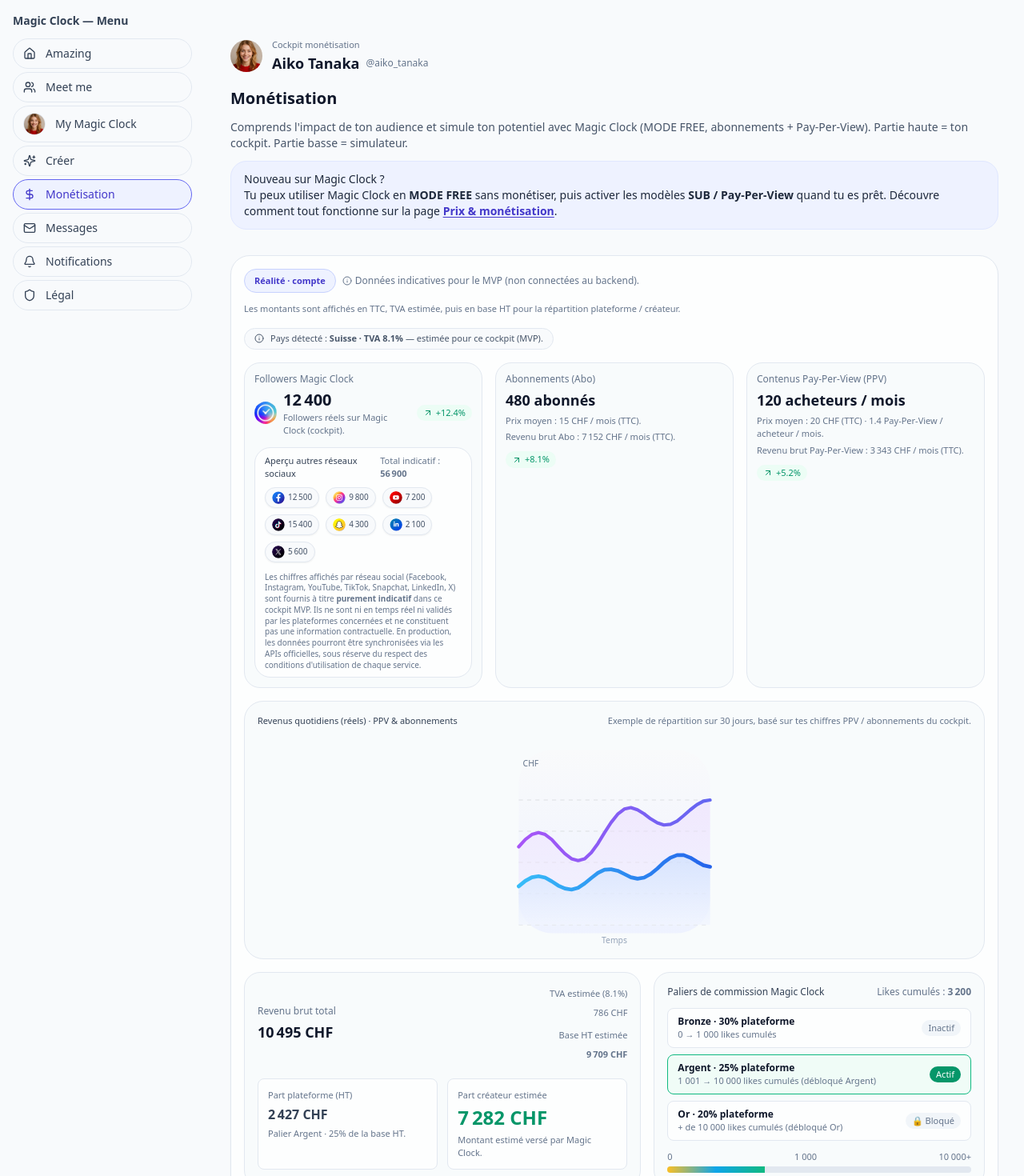
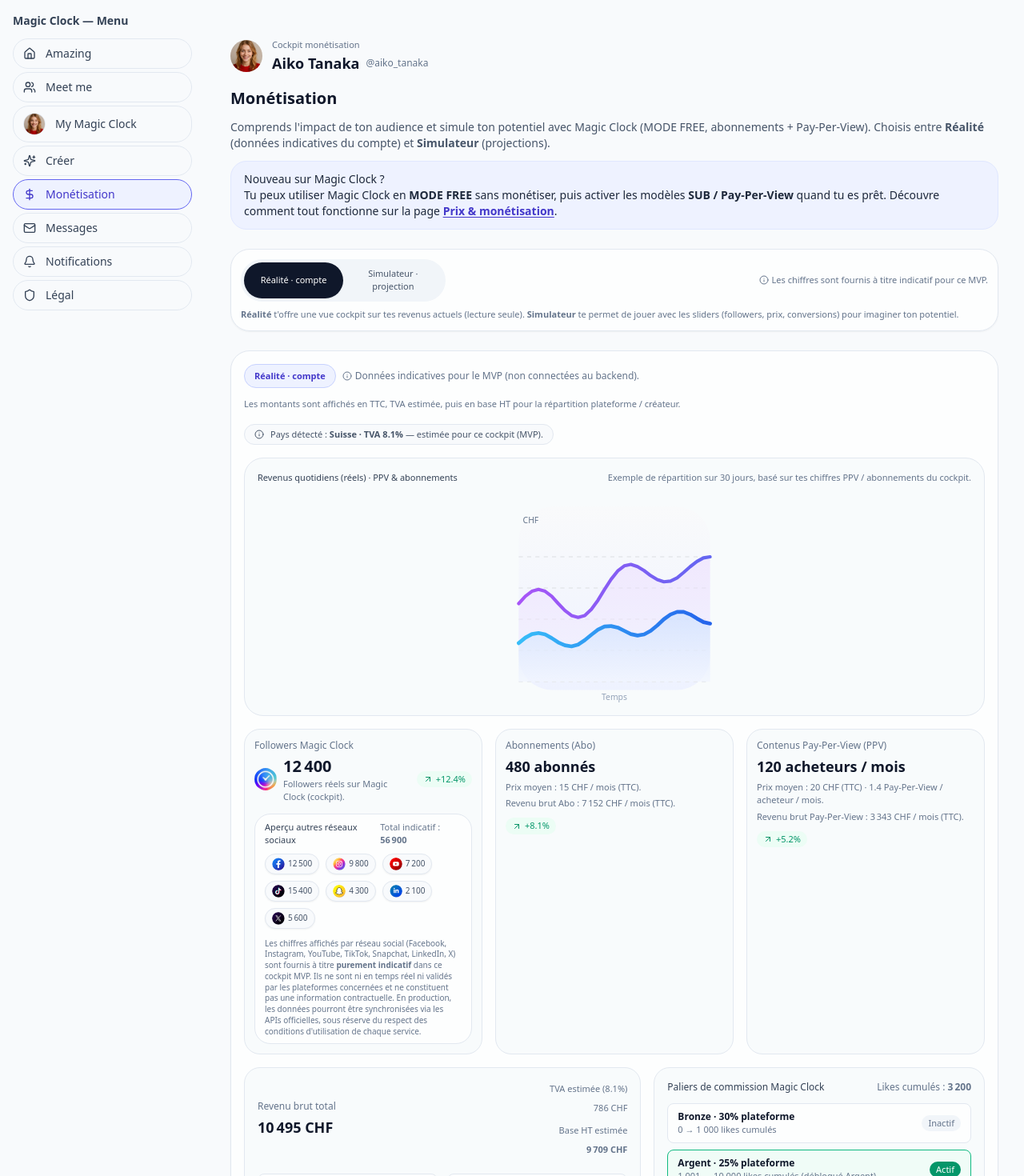
Before and after one commit to welcome-magic-clock/magic-clock-web-mvp, a Next.js app: page /monet in a window 1280 px wide. Shown: the top 1470 px of the page at 80% size. Built offline with nearby package versions, Linux system fonts and the light colour scheme.

Commit message:
Update page.tsx

```diff
--- a/app/monet/page.tsx
+++ b/app/monet/page.tsx
@@ -378,7 +378,6 @@ function RevenueLinesChart({ data, variant = "large" }: RevenueLinesChartProps)
   );
 }
 
-
 // ─────────────────────────────────────────────────────────────
 // Page Monétisation
 // ─────────────────────────────────────────────────────────────
@@ -534,8 +533,11 @@ const simDailyRevenue: DailyRevenuePoint[] = useMemo(() => {
     });
   }, [simGrossAbos, simGrossPpv]);
 
+  // 🔀 Mode affiché : Réalité / Simulateur
+  const [activeMode, setActiveMode] = useState<"real" | "sim">("real");
+
   return (
-    <div className="container space-y-8 py-8">
+    <div className="container space-y-6 py-8">
       {/* HEADER AVEC AVATAR AIKO */}
       <header className="space-y-4">
         <div className="flex items-center gap-3">
@@ -566,8 +568,10 @@ const simDailyRevenue: DailyRevenuePoint[] = useMemo(() => {
           <h2 className="text-xl font-semibold">Monétisation</h2>
           <p className="text-sm text-slate-600">
             Comprends l&apos;impact de ton audience et simule ton potentiel avec
-            Magic Clock (MODE FREE, abonnements + Pay-Per-View). Partie haute =
-            ton cockpit. Partie basse = simulateur.
+            Magic Clock (MODE FREE, abonnements + Pay-Per-View). Choisis entre{" "}
+            <span className="font-semibold">Réalité</span> (données indicatives
+            du compte) et{" "}
+            <span className="font-semibold">Simulateur</span> (projections).
           </p>
 
           {/* Lien vers la page Prix & monétisation */}
@@ -591,6 +595,52 @@ const simDailyRevenue: DailyRevenuePoint[] = useMemo(() => {
         </div>
       </header>
 
+      {/* TOGGLE RÉALITÉ / SIMULATEUR */}
+      <section className="space-y-2 rounded-2xl border border-slate-200 bg-white/80 p-3 shadow-sm">
+        <div className="flex flex-wrap items-center justify-between gap-3">
+          <div className="inline-flex rounded-full bg-slate-100 p-1 text-[11px]">
+            <button
+              type="button"
+              onClick={() => setActiveMode("real")}
+              className={`flex-1 rounded-full px-3 py-1.5 font-medium transition ${
+                activeMode === "real"
+                  ? "bg-slate-900 text-white shadow-sm"
+                  : "text-slate-600"
+              }`}
+            >
+              Réalité · compte
+            </button>
+            <button
+              type="button"
+              onClick={() => setActiveMode("sim")}
+              className={`flex-1 rounded-full px-3 py-1.5 font-medium transition ${
+                activeMode === "sim"
+                  ? "bg-slate-900 text-white shadow-sm"
+                  : "text-slate-600"
+              }`}
+            >
+              Simulateur · projection
+            </button>
+          </div>
+
+          <span className="flex items-center gap-1 text-[11px] text-slate-500">
+            <Info className="h-3 w-3" />
+            Les chiffres sont fournis à titre indicatif pour ce MVP.
+          </span>
+        </div>
+
+        <p className="text-[11px] text-slate-500">
+          <span className="font-semibold">Réalité</span> t&apos;offre une vue
+          cockpit sur tes revenus actuels (lecture seule).{" "}
+          <span className="font-semibold">Simulateur</span> te permet de jouer
+          avec les sliders (followers, prix, conversions) pour imaginer ton
+          potentiel.
+        </p>
+      </section>
+
+      {/* CONTENU PRINCIPAL, SELON LE MODE */}
+      {activeMode === "real" ? (
+        <>
           {/* 🔹 1. REALITÉ : Cockpit actuel (lecture seule) */}
           <section className="space-y-4 rounded-2xl border border-slate-200 bg-white/80 p-4 shadow-sm">
             <div className="flex flex-wrap items-center justify-between gap-3">
@@ -604,8 +654,8 @@ const simDailyRevenue: DailyRevenuePoint[] = useMemo(() => {
                 </span>
               </div>
               <p className="text-[11px] text-slate-500">
-            Les montants sont affichés en TTC, TVA estimée, puis en base HT pour
-            la répartition plateforme / créateur.
+                Les montants sont affichés en TTC, TVA estimée, puis en base HT
+                pour la répartition plateforme / créateur.
               </p>
             </div>
 
@@ -622,8 +672,25 @@ const simDailyRevenue: DailyRevenuePoint[] = useMemo(() => {
               </span>
             </div>
 
+            {/* HERO : Graphique revenus quotidiens (réalité) */}
+            <div className="mt-2 -mx-4 overflow-hidden border-y border-slate-200 bg-slate-50/80 px-0 py-4 sm:mx-0 sm:rounded-2xl sm:border sm:px-4 sm:py-4">
+              <div className="mb-3 flex flex-col gap-1 text-[11px] md:flex-row md:items-center md:justify-between">
+                <p className="font-medium text-slate-700">
+                  Revenus quotidiens (réels) · PPV &amp; abonnements
+                </p>
+                <p className="text-slate-500">
+                  Exemple de répartition sur 30 jours, basé sur tes chiffres
+                  PPV / abonnements du cockpit.
+                </p>
+              </div>
+
+              <div className="mt-1">
+                <RevenueLinesChart data={realDailyRevenue} variant="large" />
+              </div>
+            </div>
+
             {/* Grille Followers / Abo / PPV */}
-        <div className="grid gap-4 md:grid-cols-3">
+            <div className="mt-3 grid gap-4 md:grid-cols-3">
               {/* Followers */}
               <div className="rounded-xl border border-slate-200 bg-slate-50/80 p-3">
                 <p className="text-xs text-slate-500">Followers Magic Clock</p>
@@ -681,14 +748,15 @@ const simDailyRevenue: DailyRevenuePoint[] = useMemo(() => {
                   </div>
 
                   <p className="mt-3 text-[10px] leading-snug text-slate-500">
-                Les chiffres affichés par réseau social (Facebook, Instagram,
-                YouTube, TikTok, Snapchat, LinkedIn, X) sont fournis à titre{" "}
-                <strong>purement indicatif</strong> dans ce cockpit MVP. Ils ne
-                sont ni en temps réel ni validés par les plateformes concernées
-                et ne constituent pas une information contractuelle. En
-                production, les données pourront être synchronisées via les APIs
-                officielles, sous réserve du respect des conditions
-                d&apos;utilisation de chaque service.
+                    Les chiffres affichés par réseau social (Facebook,
+                    Instagram, YouTube, TikTok, Snapchat, LinkedIn, X) sont
+                    fournis à titre <strong>purement indicatif</strong> dans ce
+                    cockpit MVP. Ils ne sont ni en temps réel ni validés par les
+                    plateformes concernées et ne constituent pas une
+                    information contractuelle. En production, les données
+                    pourront être synchronisées via les APIs officielles, sous
+                    réserve du respect des conditions d&apos;utilisation de
+                    chaque service.
                   </p>
                 </div>
               </div>
@@ -732,30 +800,15 @@ const simDailyRevenue: DailyRevenuePoint[] = useMemo(() => {
               </div>
             </div>
 
-        {/* Graphique revenus quotidiens (réalité) */}
-        <div className="mt-4 -mx-4 overflow-hidden border-y border-slate-200 bg-slate-50/80 px-0 py-4 sm:mx-0 sm:rounded-2xl sm:border sm:px-4 sm:py-4">
-          <div className="mb-3 flex flex-col gap-1 text-[11px] md:flex-row md:items-center md:justify-between">
-            <p className="font-medium text-slate-700">
-              Revenus quotidiens (réels) · PPV &amp; abonnements
-            </p>
-            <p className="text-slate-500">
-              Exemple de répartition sur 30 jours, basé sur tes chiffres PPV /
-              abonnements du cockpit.
-            </p>
-          </div>
-
-          <div className="mt-1">
-            <RevenueLinesChart data={realDailyRevenue} variant="large" />
-          </div>
-        </div>
-
             {/* Résumé revenus + TVA + commission réelle */}
             <div className="mt-2 grid gap-4 md:grid-cols-[minmax(0,1.2fr)_minmax(0,1fr)]">
               <div className="flex flex-col justify-between rounded-xl border border-slate-200 bg-slate-50/80 p-4">
                 <div className="flex flex-col gap-2 text-sm">
                   <div className="flex items-center justify-between">
                     <div>
-                  <p className="text-xs text-slate-500">Revenu brut total</p>
+                      <p className="text-xs text-slate-500">
+                        Revenu brut total
+                      </p>
                       <p className="mt-1 text-lg font-semibold">
                         {formatMoney(realGrossTotal)}
                       </p>
@@ -836,7 +889,8 @@ const simDailyRevenue: DailyRevenuePoint[] = useMemo(() => {
                             %&nbsp;plateforme
                           </span>
                           <span className="text-[11px] text-slate-500">
-                        {tier.id === "BRONZE" && "0 → 1 000 likes cumulés"}
+                            {tier.id === "BRONZE" &&
+                              "0 → 1 000 likes cumulés"}
                             {tier.id === "SILVER" &&
                               "1 001 → 10 000 likes cumulés (débloqué Argent)"}
                             {tier.id === "GOLD" &&
@@ -873,7 +927,10 @@ const simDailyRevenue: DailyRevenuePoint[] = useMemo(() => {
                     <div
                       className="h-full bg-gradient-to-r from-amber-400 via-sky-500 to-emerald-500"
                       style={{
-                    width: `${Math.min(100, (realLikes / 10000) * 100)}%`,
+                        width: `${Math.min(
+                          100,
+                          (realLikes / 10000) * 100,
+                        )}%`,
                       }}
                     />
                   </div>
@@ -881,16 +938,9 @@ const simDailyRevenue: DailyRevenuePoint[] = useMemo(() => {
               </div>
             </div>
           </section>
-
-      {/* Séparateur Réalité / Simulateur */}
-      <div className="relative my-4 flex items-center justify-center">
-        <div className="h-px w-full bg-gradient-to-r from-transparent via-slate-300 to-transparent" />
-        <span className="absolute inline-flex items-center gap-2 rounded-full border border-slate-200 bg-slate-50 px-3 py-1 text-[11px] font-medium text-slate-600">
-          <span className="inline-block h-1.5 w-1.5 rounded-full bg-emerald-500" />
-          Simulateur (projection)
-        </span>
-      </div>
-
+        </>
+      ) : (
+        <>
           {/* 🔸 2. SIMULATEUR */}
           <section className="grid gap-6 md:grid-cols-[minmax(0,1.2fr)_minmax(0,1fr)]">
             {/* Contrôles simulateur */}
@@ -918,8 +968,9 @@ const simDailyRevenue: DailyRevenuePoint[] = useMemo(() => {
               <p className="text-xs text-slate-500">
                 Les prix saisis sont considérés comme TTC. Magic Clock retire
                 automatiquement la TVA du pays sélectionné, puis applique la
-            commission Bronze / Argent / Or sur la base HT. En production, le
-            pays serait détecté automatiquement (IP / profil / Stripe Tax).
+                commission Bronze / Argent / Or sur la base HT. En production,
+                le pays serait détecté automatiquement (IP / profil / Stripe
+                Tax).
               </p>
 
               {/* Followers */}
@@ -940,13 +991,17 @@ const simDailyRevenue: DailyRevenuePoint[] = useMemo(() => {
                   step={1000}
                   value={simFollowers}
                   onChange={(e) =>
-                setSimFollowers(clamp(Number(e.target.value), 0, 1000000))
+                    setSimFollowers(
+                      clamp(Number(e.target.value), 0, 1000000),
+                    )
                   }
                   className="w-full"
                 />
 
                 <div className="mt-1 flex items-center justify-between gap-2 text-[11px]">
-              <span className="text-slate-500">Saisis un nombre précis :</span>
+                  <span className="text-slate-500">
+                    Saisis un nombre précis :
+                  </span>
                   <input
                     type="number"
                     min={0}
@@ -965,9 +1020,9 @@ const simDailyRevenue: DailyRevenuePoint[] = useMemo(() => {
                 </div>
 
                 <p className="text-[11px] text-slate-500">
-              Glisse pour simuler ton audience (jusqu&apos;à 1&nbsp;million pour
-              garder le slider lisible) ou saisis directement le nombre de
-              followers.
+                  Glisse pour simuler ton audience (jusqu&apos;à 1&nbsp;million
+                  pour garder le slider lisible) ou saisis directement le nombre
+                  de followers.
                 </p>
               </div>
 
@@ -996,7 +1051,8 @@ const simDailyRevenue: DailyRevenuePoint[] = useMemo(() => {
                     className="w-full"
                   />
                   <p className="text-[11px] text-slate-500">
-                Tarification Abo Magic Clock (0,99 → 999,99 CHF / mois, TTC).
+                    Tarification Abo Magic Clock (0,99 → 999,99 CHF / mois,
+                    TTC).
                   </p>
                 </div>
 
@@ -1021,7 +1077,8 @@ const simDailyRevenue: DailyRevenuePoint[] = useMemo(() => {
                     className="w-full"
                   />
                   <p className="text-[11px] text-slate-500">
-                Pourcentage de tes followers qui deviennent abonnés Magic Clock.
+                    Pourcentage de tes followers qui deviennent abonnés Magic
+                    Clock.
                   </p>
                 </div>
               </div>
@@ -1079,8 +1136,8 @@ const simDailyRevenue: DailyRevenuePoint[] = useMemo(() => {
                     className="w-full"
                   />
                   <p className="text-[11px] text-slate-500">
-                Part de tes followers qui achètent au moins un Pay-Per-View ce
-                mois-ci.
+                    Part de tes followers qui achètent au moins un Pay-Per-View
+                    ce mois-ci.
                   </p>
                 </div>
 
@@ -1129,9 +1186,9 @@ const simDailyRevenue: DailyRevenuePoint[] = useMemo(() => {
                   </div>
 
                   <p className="text-[11px] text-slate-500">
-                Utilise le slider pour une valeur rapide (0 → 100), ou saisis un
-                nombre exact. Le champ accepte aussi des valeurs plus élevées
-                pour les très gros créateurs.
+                    Utilise le slider pour une valeur rapide (0 → 100), ou
+                    saisis un nombre exact. Le champ accepte aussi des valeurs
+                    plus élevées pour les très gros créateurs.
                   </p>
                 </div>
               </div>
@@ -1265,9 +1322,9 @@ const simDailyRevenue: DailyRevenuePoint[] = useMemo(() => {
                     </div>
                   </div>
                   <p className="text-center text-[11px] text-slate-500">
-                Répartition Abo / Pay-Per-View dans ton revenu brut (TTC). Le
-                montant au centre est ta part créateur estimée (HT) après TVA +
-                commission.
+                    Répartition Abo / Pay-Per-View dans ton revenu brut (TTC).
+                    Le montant au centre est ta part créateur estimée (HT) après
+                    TVA + commission.
                   </p>
                   <div className="flex items-center gap-3 text-[11px]">
                     <div className="flex items-center gap-1">
@@ -1288,10 +1345,14 @@ const simDailyRevenue: DailyRevenuePoint[] = useMemo(() => {
                   </p>
 
                   <div className="-mx-4 overflow-hidden border-y border-slate-200 bg-slate-50/80 px-0 py-4 sm:mx-0 sm:rounded-xl sm:border sm:px-3 sm:py-3">
-                <RevenueLinesChart data={simDailyRevenue} variant="large" />
+                    <RevenueLinesChart
+                      data={simDailyRevenue}
+                      variant="large"
+                    />
                     <p className="mt-1 text-[11px] text-slate-500">
                       Exemple de progression sur 7 périodes (par ex. jours ou
-                  semaines) basée sur tes revenus simulés PPV / abonnements.
+                      semaines) basée sur tes revenus simulés PPV /
+                      abonnements.
                     </p>
                   </div>
                 </div>
@@ -1300,9 +1361,11 @@ const simDailyRevenue: DailyRevenuePoint[] = useMemo(() => {
           </section>
 
           {/* Texte légal global sous simulateur */}
-      <p className="mt-2 text-[11px] text-slate-500 text-center md:text-right">
+          <p className="mt-2 text-center text-[11px] text-slate-500 md:text-right">
             Simulation indicative, ne constitue pas une garantie de revenus.
           </p>
+        </>
+      )}
     </div>
   );
 }
```
Lines whose indentation alone changed are shown as unchanged.
